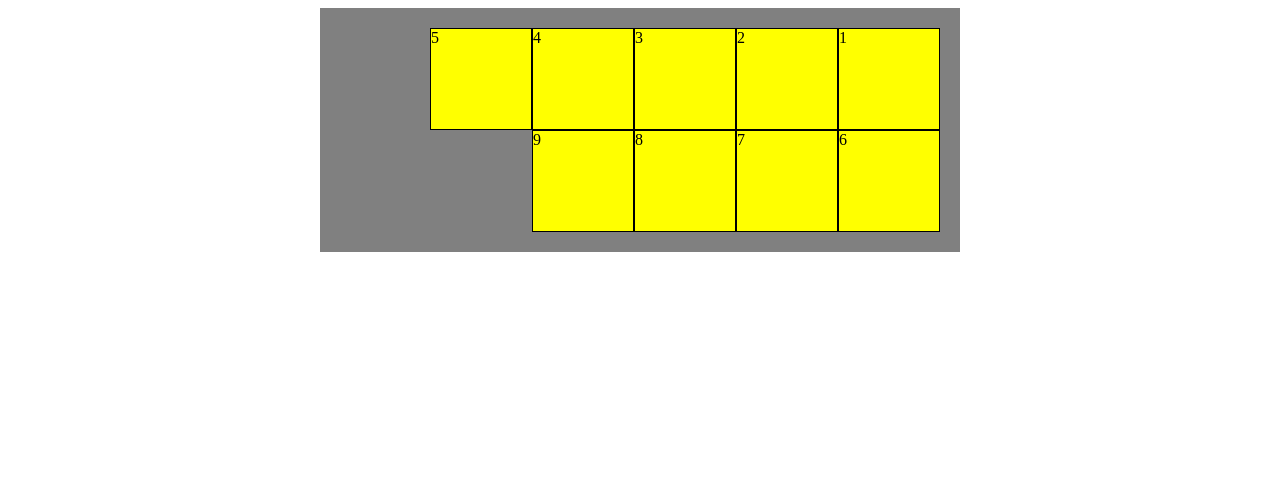
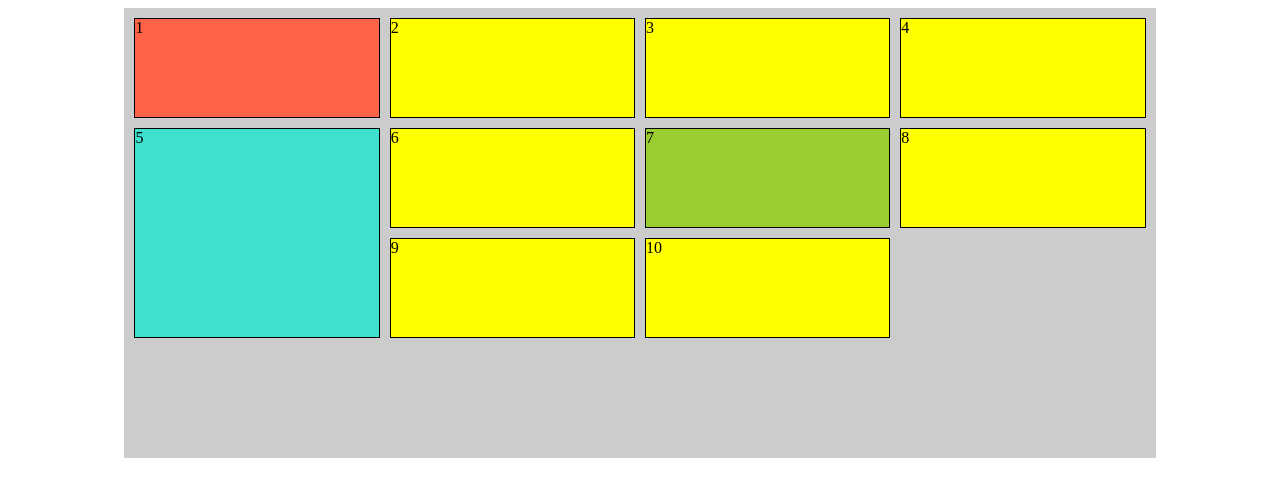
Before and after one commit to paulowolff/flex, a plain HTML site: page index.html in a window 1280 px wide. Drawn offline with Linux system fonts and the light colour scheme.

Commit message:
commit_02

```diff
--- a/index.html
+++ b/index.html
@@ -18,6 +18,8 @@
         <div>7</div>
         <div>8</div>
         <div>9</div>
+        <div>10</div>
+
     </main>
 </body>
 </html>
--- /dev/null
+++ b/style-flex.css
@@ -0,0 +1,22 @@
+main {
+    padding: 20px;
+    width: 600px;
+    background-color: gray;
+    margin-left: auto;
+    margin-right: auto;
+    display: flex;
+    flex-wrap: wrap;
+    flex-direction: row;
+    justify-content: space-between;
+    align-items: center;
+    height: 500px;
+
+}
+
+main > div {
+    height: 100px;
+    width: 100px;
+    background-color: yellow;
+    border: 1px solid black;
+
+}
--- a/style.css
+++ b/style.css
@@ -1,17 +1,37 @@
 main {
-    padding: 20px;
-    width: 600px;
-    background-color: gray;
+    width: 80%;
+    background-color: #CCC;
+    padding: 10px;
     margin-left: auto;
     margin-right: auto;
-    display: flex;
-    flex-wrap: wrap;
-    flex-direction: row-reverse;
+    display: grid;
+    gap: 10px;
+    grid-template-columns: 1fr 1fr 1fr 1fr;
+    grid-template-rows: repeat(4,100px);
+    grid-template-areas: "a a b c",
+                         "a a d e",
+                        "f g d h"
+
+
+}
+
+main > div:first-child{
+    background-color: tomato;
+    grid-area:"a";
+}
+
+main > div:nth-child(7){
+    background-color: yellowgreen;
+}
+
+main > div:nth-child(5) {
+    background-color: turquoise;
+    grid-row-start: 2;
+    grid-row-end: 4;
 }
 
 main > div {
-    height: 100px;
-    width: 100px;
+
     background-color: yellow;
     border: 1px solid black;
 
```
